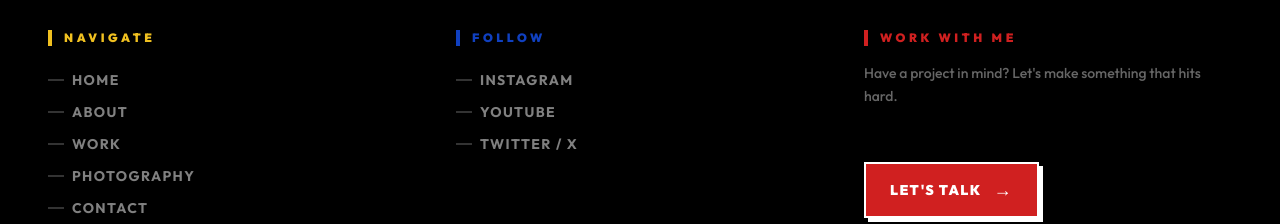
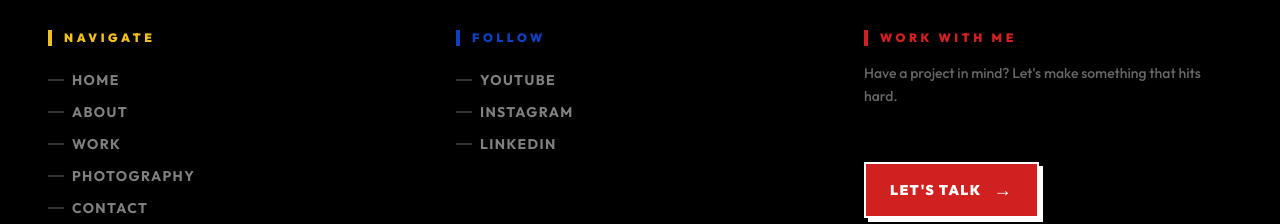
Before and after one commit to akshpatel153/director-portfolio, a React (Vite) app: page /contact in a window 1280 px wide. Shown: the part 1748-1972 px from the top of the page. Built offline with nearby package versions, Linux system fonts and the light colour scheme.

Commit message:
Add real social links to footer

```diff
--- a/src/components/layout/Footer.tsx
+++ b/src/components/layout/Footer.tsx
@@ -9,9 +9,9 @@ const NAV_LINKS = [
 ];
 
 const SOCIAL_LINKS = [
-  { label: 'Instagram', href: 'https://instagram.com' },
-  { label: 'YouTube', href: 'https://youtube.com' },
-  { label: 'Twitter / X', href: 'https://twitter.com' },
+  { label: 'YouTube', href: 'https://www.youtube.com/@HimymBeats/featured' },
+  { label: 'Instagram', href: 'https://www.instagram.com/aksh.ae_' },
+  { label: 'LinkedIn', href: 'https://www.linkedin.com/in/aksh-patel-cs/' },
 ];
 
 export function Footer() {
```
